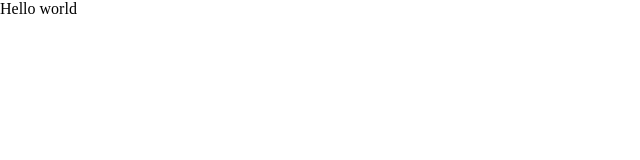
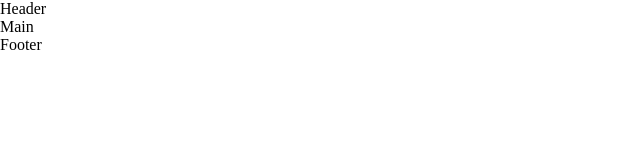
Before and after one commit to Economics-NPRP/ets-landing-page, a React (Vite) app: page / in a window 1280 px wide. Shown: the top 160 px of the page, without its empty margins (0-640 px from the left). Built offline with nearby package versions, Linux system fonts and the light colour scheme.

Commit message:
feat: added header main footer boilerplate

```diff
--- a/src/App.tsx
+++ b/src/App.tsx
@@ -1,5 +1,13 @@
+import { Header, Main, Footer } from "./components/main-components";
+
 function App() {
-  return <>Hello world</>
+  return (
+    <>
+      <Header />
+      <Main />
+      <Footer />
+    </>
+  )
 }
 
 export default App;
--- /dev/null
+++ b/src/components/main-components/Footer.tsx
@@ -0,0 +1,9 @@
+const Footer = () => {
+  return (
+    <footer>
+      Footer
+    </footer>
+  )
+}
+
+export default Footer
--- /dev/null
+++ b/src/components/main-components/Header.tsx
@@ -0,0 +1,9 @@
+const Header = () => {
+  return (
+    <header>
+      Header
+    </header>
+  )
+}
+
+export default Header
--- /dev/null
+++ b/src/components/main-components/Main.tsx
@@ -0,0 +1,9 @@
+const Main = () => {
+  return (
+    <main>
+      Main
+    </main>
+  )
+}
+
+export default Main
--- /dev/null
+++ b/src/components/main-components/index.tsx
@@ -0,0 +1,3 @@
+export { default as Header } from './Header';
+export { default as Main } from './Main';
+export { default as Footer } from './Footer';
```
Also changed, not shown: public/header/bg.jpg (added), public/logo.svg (added).
